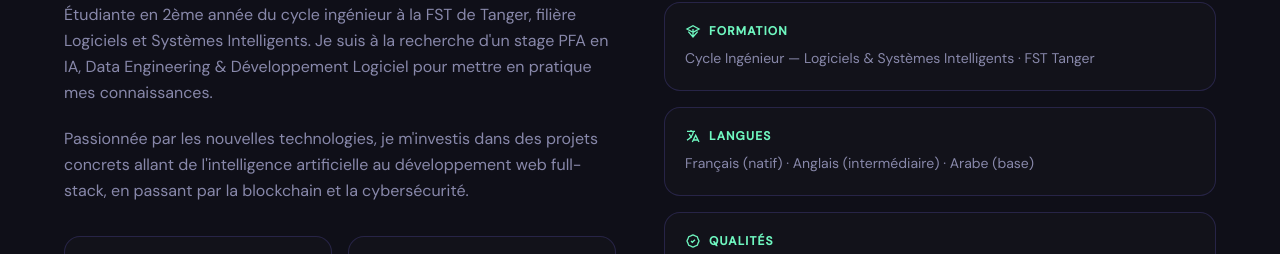
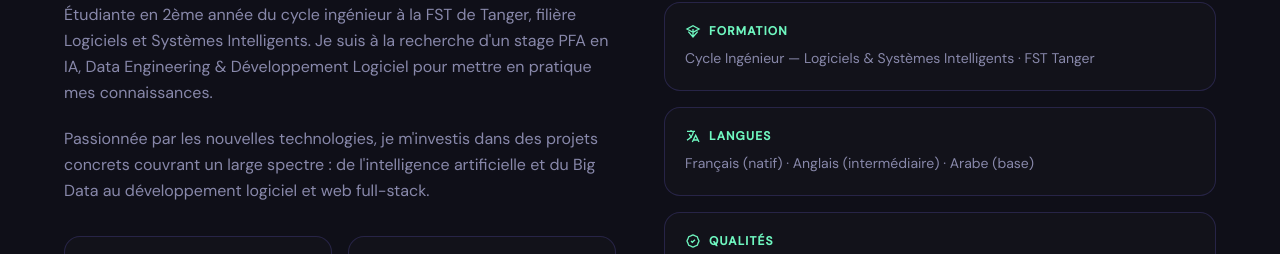
Before and after one commit to Lorraine301/portfolio-frontend, a Vue app: page / in a window 1280 px wide. Shown: the part 1075-1329 px from the top of the page. Built offline with nearby package versions, Linux system fonts and the light colour scheme; no server answers.

Commit message:
Update ContactSection and HomeView with enhanced descriptions and links for better clarity

```diff
--- a/src/components/sections/ContactSection.vue
+++ b/src/components/sections/ContactSection.vue
@@ -4,7 +4,7 @@
       <span class="section-label">Contact</span>
       <h2 class="section-title">Travaillons ensemble</h2>
       <p class="section-sub mx-auto text-center">
-        Je suis à la recherche d'un stage PFA en IA, Data Engineering ou Développement Logiciel.
+        Je suis à la recherche d'un stage PFA en IA, Data Engineering & Développement Logiciel, idéalement à l'intersection de ces trois domaines.
         N'hésitez pas à me contacter !
       </p>
 
@@ -28,7 +28,7 @@
           </svg>
           GitHub
         </a>
-        <a href="https://linkedin.com/in/Lorraine301" target="_blank" class="contact-link">
+        <a href="https://www.linkedin.com/in/andriamasy-lorraine-agn%C3%A8s-raheliarisoa-a16a21278/" target="_blank" class="contact-link">
           <svg class="w-4 h-4" fill="currentColor" viewBox="0 0 24 24">
             <path d="M20.45 20.45h-3.56v-5.57c0-1.33-.03-3.04-1.85-3.04-1.85 0-2.13 1.44-2.13 2.94v5.67H9.35V9h3.41v1.56h.05c.48-.9 1.64-1.85 3.37-1.85 3.6 0 4.27 2.37 4.27 5.46v6.28zM5.34 7.43a2.07 2.07 0 110-4.14 2.07 2.07 0 010 4.14zm1.78 13.02H3.56V9h3.56v11.45zM22.23 0H1.77C.79 0 0 .77 0 1.73v20.54C0 23.23.79 24 1.77 24h20.46c.98 0 1.77-.77 1.77-1.73V1.73C24 .77 23.21 0 22.23 0z"/>
           </svg>
--- a/src/views/HomeView.vue
+++ b/src/views/HomeView.vue
@@ -15,8 +15,7 @@
             Je suis à la recherche d'un stage PFA en IA, Data Engineering &amp; Développement Logiciel pour mettre en pratique mes connaissances.
           </p>
           <p class="text-muted leading-relaxed mb-8 reveal reveal-delay-2">
-            Passionnée par les nouvelles technologies, je m'investis dans des projets concrets allant de l'intelligence artificielle
-            au développement web full-stack, en passant par la blockchain et la cybersécurité.
+           Passionnée par les nouvelles technologies, je m'investis dans des projets concrets couvrant un large spectre : de l'intelligence artificielle et du Big Data au développement logiciel et web full-stack.
           </p>
           <div class="grid grid-cols-2 gap-4">
             <div v-for="(stat, i) in stats" :key="stat.label"
@@ -101,7 +100,7 @@ onMounted(() => {
 
 const stats = [
   { num: '8+',   label: 'Projets réalisés' },
-  { num: '5+',   label: 'Technologies maîtrisées' },
+  { num: '20+',   label: 'Technologies maîtrisées' },
   { num: '3',    label: 'Langues parlées' },
   { num: '2026', label: 'En recherche de stage' },
 ]
```
